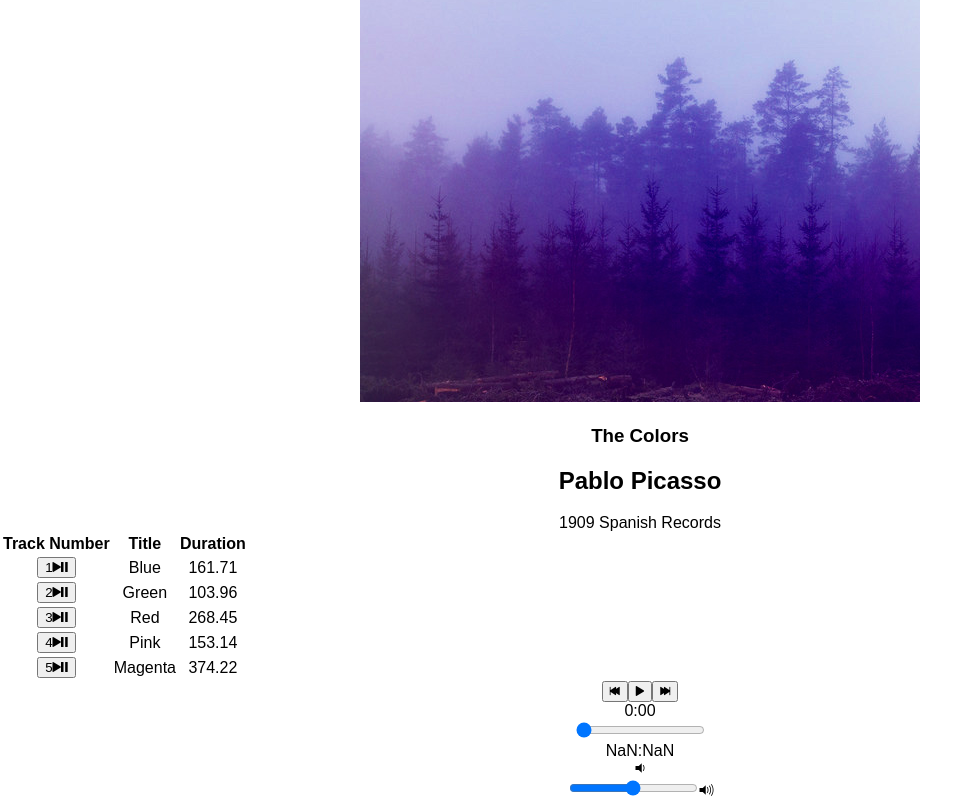
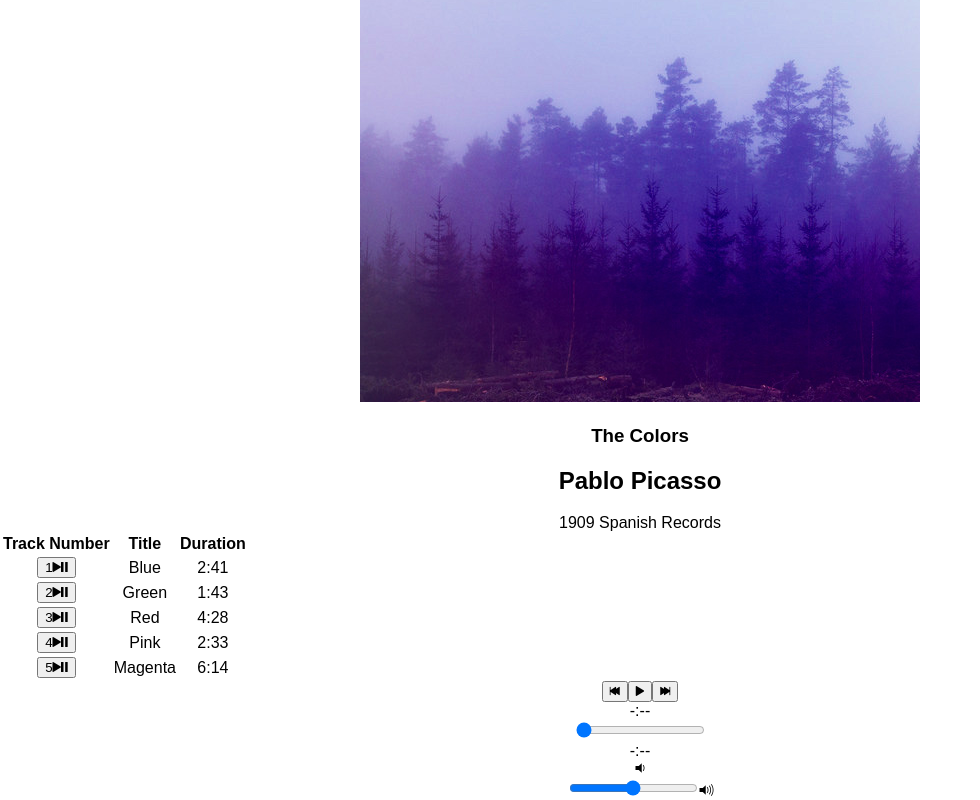
Before and after one commit to jylei2426/bloc-jams-react, a React (Create React App) app: page /album/the-colors in a window 1280 px wide. Shown: the part 256-1056 px from the top of the page, without its empty margins (0-980 px from the left). Built offline with nearby package versions, Linux system fonts and the light colour scheme.

Commit message:
range inputs revision

```diff
--- a/src/components/Album.js
+++ b/src/components/Album.js
@@ -98,20 +98,12 @@ class Album extends Component {
   }
 
   formatTime(timeInSeconds){
-    console.log("formatTime", timeInSeconds)
-        if (typeof(timeInSeconds) === "number"){
-        const min= Math.floor(timeInSeconds / 60);
-        const sec= Math.floor(timeInSeconds % 60);
-        if(sec < 10){
-     			 return min + ":0" + sec;
-     		} else{
-     			 return min + ":" + sec;
-          }
-          } else {
-     		return "-:--";
-     		}
-
-     }
+    if (timeInSeconds){
+        return (Math.floor(timeInSeconds / 60)) + ":" + (Math.floor(timeInSeconds % 60))
+    } else {
+        return "-:--";
+    }
+}
 
     handleVolumeChange(e) {
      const newVolume = e.target.value;
@@ -155,7 +147,7 @@ class Album extends Component {
                </button>
             </td>
             <td className="song-title">{song.title}</td>
-            <td className="song-duration">{song.duration}</td>
+            <td className="song-duration">{this.formatTime(song.duration)}</td>
             </tr>
            )}
         </tbody>
```
